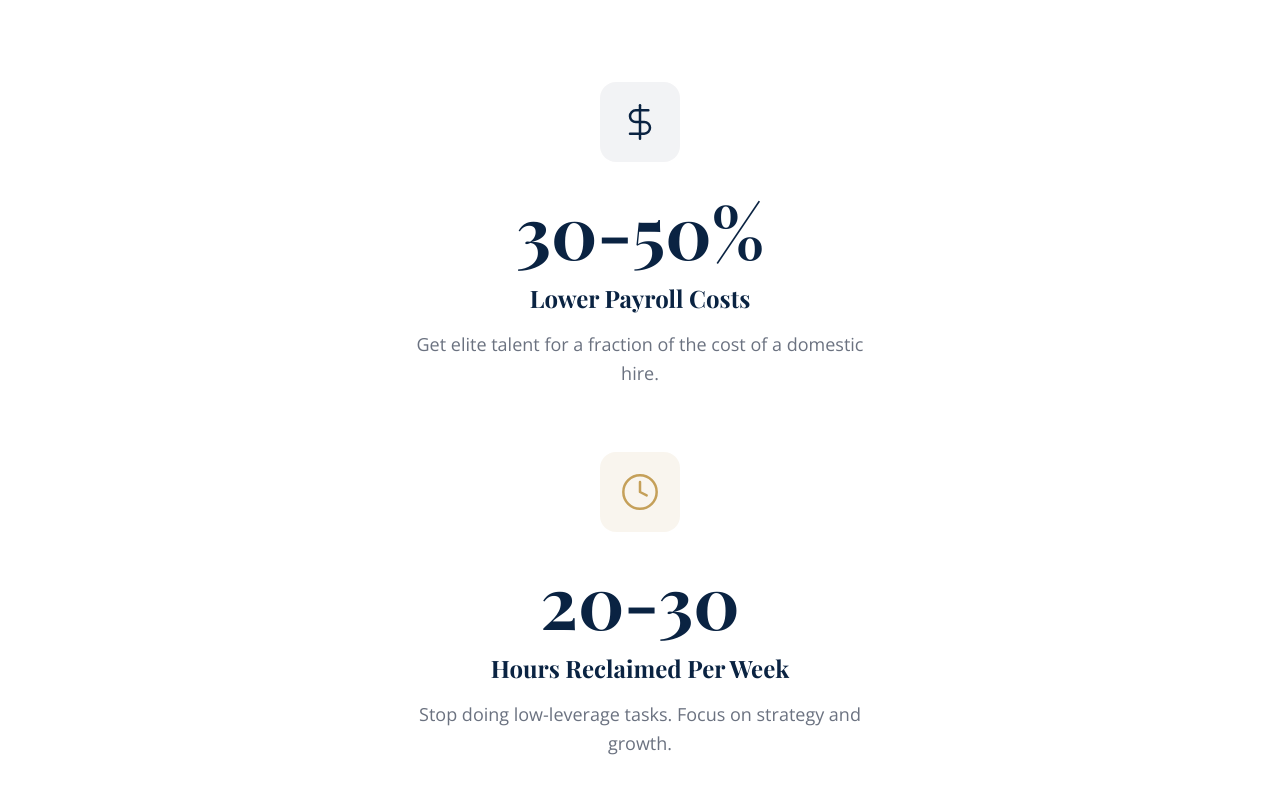
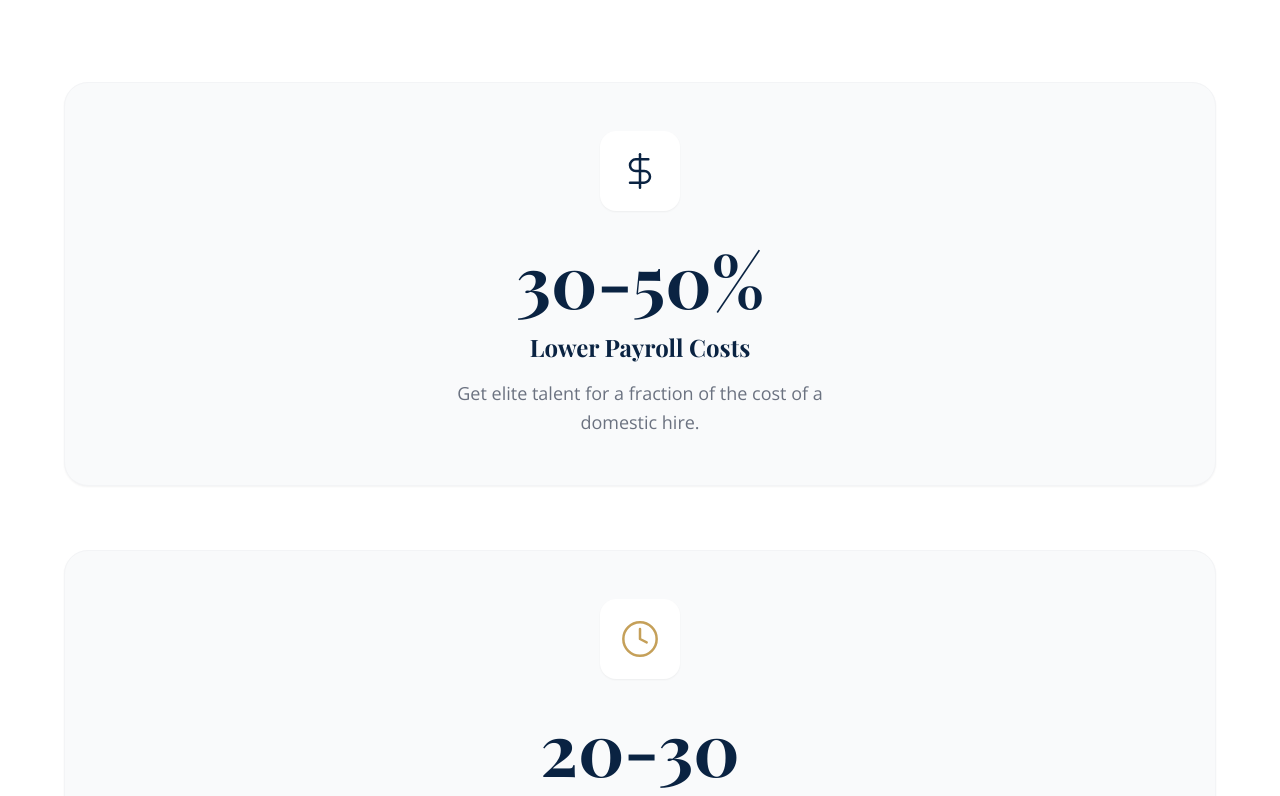
Before and after one commit to christianh0019/five-star-assistants-vsl, a React (Vite) app: page / in a window 1280 px wide. Shown: the part 4864-5660 px from the top of the page. Built offline with nearby package versions, Linux system fonts and the light colour scheme.

Commit message:
Enhance layout congruency with alternating backgrounds and ground results stats

```diff
--- a/components/CapabilitiesSection.tsx
+++ b/components/CapabilitiesSection.tsx
@@ -4,7 +4,7 @@ import { Target, Search, Users, Sparkles } from 'lucide-react';
 const CapabilitiesSection: React.FC = () => {
 
   return (
-    <section id="capabilities" className="bg-white py-24 md:py-32 px-4 border-b border-gray-50 relative overflow-hidden">
+    <section id="capabilities" className="bg-offwhite py-24 md:py-32 px-4 border-b border-gray-100 relative overflow-hidden">
       {/* Soft decorative background elements */}
       <div className="absolute top-0 right-0 w-1/3 h-1/3 bg-gold/5 blur-[120px] rounded-full pointer-events-none"></div>
       <div className="absolute bottom-0 left-0 w-1/2 h-1/2 bg-navy/5 blur-[150px] rounded-full pointer-events-none"></div>
--- a/components/ProcessSection.tsx
+++ b/components/ProcessSection.tsx
@@ -25,7 +25,7 @@ const ProcessSection: React.FC = () => {
   ];
 
   return (
-    <section className="bg-offwhite py-24 px-4">
+    <section className="bg-white py-24 md:py-32 px-4 border-b border-gray-100">
       <div className="max-w-7xl mx-auto">
 
         <div className="text-center mb-20">
--- a/components/ResultsSection.tsx
+++ b/components/ResultsSection.tsx
@@ -21,8 +21,8 @@ const ResultsSection: React.FC = () => {
         <div className="grid grid-cols-1 md:grid-cols-2 gap-8 md:gap-16 mb-32 relative z-10">
 
           {/* Stat 1: Payroll */}
-          <div className="flex flex-col items-center text-center group">
-            <div className="w-20 h-20 bg-navy/5 rounded-2xl mb-8 flex items-center justify-center group-hover:bg-navy transition-colors duration-500 transform group-hover:scale-110">
+          <div className="bg-gray-50 p-10 md:p-12 rounded-3xl border border-gray-100 shadow-sm flex flex-col items-center text-center group hover:shadow-lg transition-all duration-300 hover:-translate-y-1">
+            <div className="w-20 h-20 bg-white rounded-2xl mb-8 flex items-center justify-center shadow-sm group-hover:bg-navy transition-colors duration-500 transform group-hover:scale-110">
               <DollarSign className="w-10 h-10 text-navy group-hover:text-gold transition-colors duration-500" strokeWidth={1.5} />
             </div>
             <h3 className="font-heading text-6xl md:text-7xl font-bold text-navy mb-4 group-hover:text-gold transition-colors duration-300">
@@ -31,14 +31,14 @@ const ResultsSection: React.FC = () => {
             <h4 className="font-heading text-2xl font-bold text-navy mb-4">
               Lower Payroll Costs
             </h4>
-            <p className="font-body text-gray-500 text-lg leading-relaxed max-w-md">
+            <p className="font-body text-gray-500 text-lg leading-relaxed max-w-sm">
               Get elite talent for a fraction of the cost of a domestic hire.
             </p>
           </div>
 
           {/* Stat 2: Time */}
-          <div className="flex flex-col items-center text-center group mt-12 md:mt-0">
-            <div className="w-20 h-20 bg-gold/10 rounded-2xl mb-8 flex items-center justify-center group-hover:bg-gold transition-colors duration-500 transform group-hover:scale-110">
+          <div className="bg-gray-50 p-10 md:p-12 rounded-3xl border border-gray-100 shadow-sm flex flex-col items-center text-center group hover:shadow-lg transition-all duration-300 hover:-translate-y-1">
+            <div className="w-20 h-20 bg-white rounded-2xl mb-8 flex items-center justify-center shadow-sm group-hover:bg-gold transition-colors duration-500 transform group-hover:scale-110">
               <Clock className="w-10 h-10 text-gold group-hover:text-white transition-colors duration-500" strokeWidth={1.5} />
             </div>
             <h3 className="font-heading text-6xl md:text-7xl font-bold text-navy mb-4 group-hover:text-gold transition-colors duration-300">
@@ -47,7 +47,7 @@ const ResultsSection: React.FC = () => {
             <h4 className="font-heading text-2xl font-bold text-navy mb-4">
               Hours Reclaimed Per Week
             </h4>
-            <p className="font-body text-gray-500 text-lg leading-relaxed max-w-md">
+            <p className="font-body text-gray-500 text-lg leading-relaxed max-w-sm">
               Stop doing low-leverage tasks. Focus on strategy and growth.
             </p>
           </div>
```
